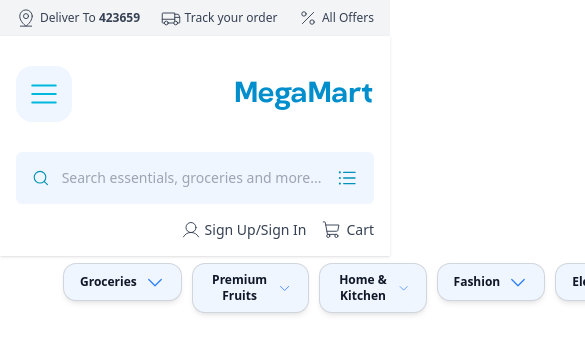
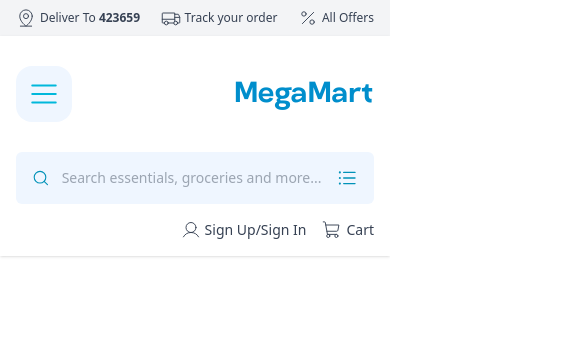
Before and after one commit to Gisell0511/EntregaEcommerce, a React (Vite) app: page / in a window 390 px wide. Shown: the top 354 px of the page, 585 px wide, since content can reach past the window. Built offline with nearby package versions, Linux system fonts and the light colour scheme.

Commit message:
Mejora de responsive

```diff
--- a/src/components/organisms/MenuNavs.jsx
+++ b/src/components/organisms/MenuNavs.jsx
@@ -1,82 +1,40 @@
 import ButtonDropdown from "../molecules/ButtonDropdown";
+import React, { useState } from "react";
 //Hola
-function MenuNavs(){
+function MenuNavs() {
+    const [openIndex, setOpenIndex] = useState(null);
+
+    const menuItems = [
+      "Groceries",
+      "Premium Fruits",
+      "Home & Kitchen",
+      "Fashion",
+      "Electronics",
+      "Beauty",
+      "Home Improvements",
+      "Sports, Toys & Luggage"
+    ];
+
     return (
-        <div className="flex px-16 py-2 gap-3">
+      <div className="hidden md:flex px-4 md:px-16 py-2 gap-3 flex-wrap">
+        {menuItems.map((label, index) => (
           <ButtonDropdown
-                label="Groceries"
+          key={label}
+          label={label}
           options={[
-                    { label: "Account settings", action: () => console.log("Clicked Account") },
-                    { label: "Support", action: () => console.log("Clicked Support") },
-                    { label: "License", action: () => console.log("Clicked License") },
-                    { label: "Sign out", action: () => console.log("Clicked Sign Out") }
+            { label: "Account settings", action: () => console.log(`${label} > Account`) },
+            { label: "Support", action: () => console.log(`${label} > Support`) },
+            { label: "License", action: () => console.log(`${label} > License`) },
+            { label: "Sign out", action: () => console.log(`${label} > Sign out`) }
           ]}
+          isOpen={openIndex === index}
+          onToggle={() => setOpenIndex(openIndex === index ? null : index)}
         />
-            <ButtonDropdown
-                label="Premium Fruits"
-                options={[
-                    { label: "Account settings", action: () => console.log("Clicked Account") },
-                    { label: "Support", action: () => console.log("Clicked Support") },
-                    { label: "License", action: () => console.log("Clicked License") },
-                    { label: "Sign out", action: () => console.log("Clicked Sign Out") }
-                ]}
-                />
-            <ButtonDropdown
-                label="Home & Kitchen"
-                options={[
-                    { label: "Account settings", action: () => console.log("Clicked Account") },
-                    { label: "Support", action: () => console.log("Clicked Support") },
-                    { label: "License", action: () => console.log("Clicked License") },
-                    { label: "Sign out", action: () => console.log("Clicked Sign Out") }
-                ]}
-                />
-            <ButtonDropdown
-                label="Fashion"
-                options={[
-                    { label: "Account settings", action: () => console.log("Clicked Account") },
-                    { label: "Support", action: () => console.log("Clicked Support") },
-                    { label: "License", action: () => console.log("Clicked License") },
-                    { label: "Sign out", action: () => console.log("Clicked Sign Out") }
-                ]}
-                />
-            <ButtonDropdown
-                label="Electronics"
-                options={[
-                    { label: "Account settings", action: () => console.log("Clicked Account") },
-                    { label: "Support", action: () => console.log("Clicked Support") },
-                    { label: "License", action: () => console.log("Clicked License") },
-                    { label: "Sign out", action: () => console.log("Clicked Sign Out") }
-                ]}
-                />
-            <ButtonDropdown
-                label="Beauty"
-                options={[
-                    { label: "Account settings", action: () => console.log("Clicked Account") },
-                    { label: "Support", action: () => console.log("Clicked Support") },
-                    { label: "License", action: () => console.log("Clicked License") },
-                    { label: "Sign out", action: () => console.log("Clicked Sign Out") }
-                ]}
-                />
-            <ButtonDropdown
-                label="Home Improvements"
-                options={[
-                    { label: "Account settings", action: () => console.log("Clicked Account") },
-                    { label: "Support", action: () => console.log("Clicked Support") },
-                    { label: "License", action: () => console.log("Clicked License") },
-                    { label: "Sign out", action: () => console.log("Clicked Sign Out") }
-                ]}
-                />
-            <ButtonDropdown
-                label="Sports, Toys & Luggage"
-                options={[
-                    { label: "Account settings", action: () => console.log("Clicked Account") },
-                    { label: "Support", action: () => console.log("Clicked Support") },
-                    { label: "License", action: () => console.log("Clicked License") },
-                    { label: "Sign out", action: () => console.log("Clicked Sign Out") }
-                ]}
-                />
+
+        ))}
       </div>
-    )
+    );
   }
 
+
 export default MenuNavs;
```
Lines whose indentation alone changed are shown as unchanged.
